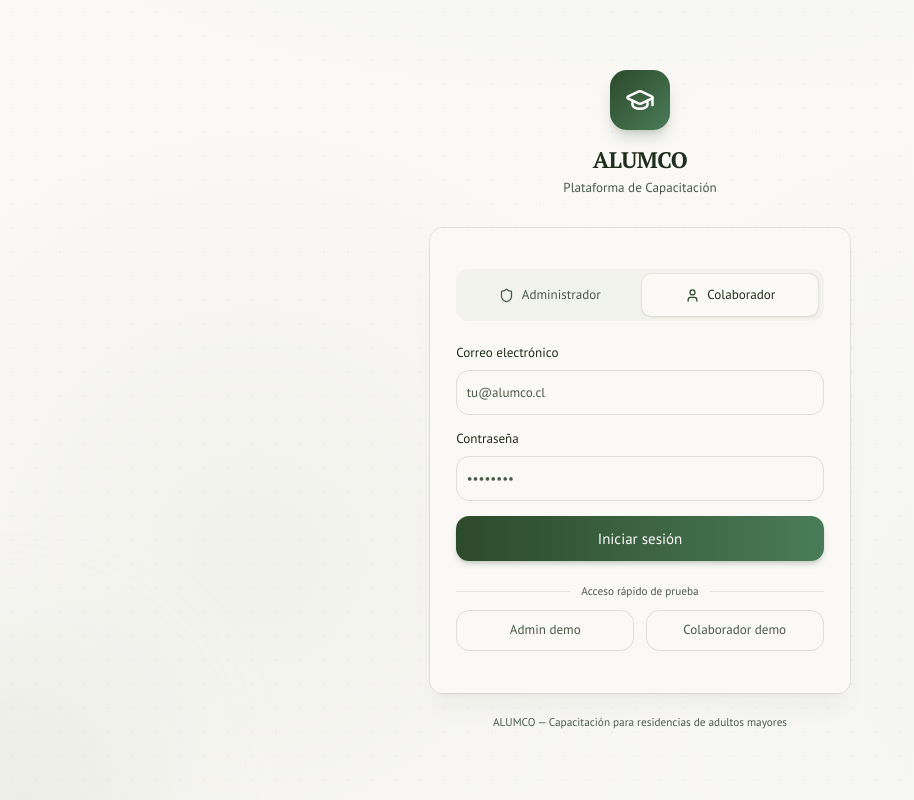
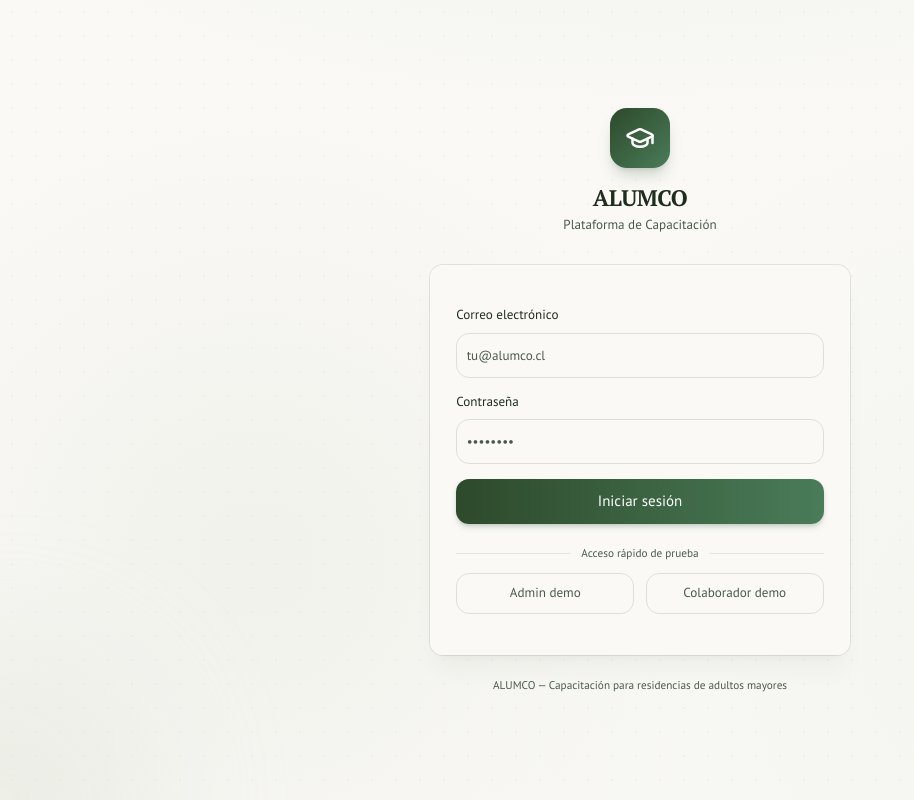
Before and after one commit to boxs21/alumco, a Next.js app: page /login in a window 1280 px wide. Shown: the whole page, without its empty margins (0-914 px from the left). Built offline with nearby package versions, Linux system fonts and the light colour scheme; no server answers.

Commit message:
fix: remove role selector, auto-detect role from profiles with metadata fallback

```diff
--- a/app/(auth)/login/page.tsx
+++ b/app/(auth)/login/page.tsx
@@ -6,28 +6,39 @@ import { Card, CardContent } from "@/components/ui/card";
 import { Input } from "@/components/ui/input";
 import { Label } from "@/components/ui/label";
 import FormError from "@/components/ui/form-error";
-import { GraduationCap, Shield, User } from "lucide-react";
+import { GraduationCap } from "lucide-react";
 import { createClient } from "@/lib/supabase";
 import type { SupabaseClient } from "@supabase/supabase-js";
 
-type RoleTab = "admin" | "collaborator";
-
-async function resolveRoleRedirect(
-  supabase: SupabaseClient,
-  userId: string
-): Promise<string | null> {
+// Tries multiple strategies to resolve the role, falling back to /portal.
+// The proxy enforces role-based access, so /portal is a safe default.
+async function resolveRedirect(supabase: SupabaseClient, userId: string): Promise<string> {
+  // 1. Query profiles by id
   const { data, error } = await supabase
     .from("profiles")
     .select("role")
     .eq("id", userId)
     .single();
 
-  if (error || !data?.role) {
-    console.error("[login] profiles query failed:", error?.message);
-    return null;
+  if (!error && data?.role) {
+    return data.role === "ADMIN" ? "/admin/dashboard" : "/portal";
   }
 
-  return data.role === "ADMIN" ? "/admin/dashboard" : "/portal";
+  console.warn("[login] profiles.id query failed:", error?.message, "— trying user_metadata");
+
+  // 2. Fallback: check user_metadata / app_metadata (set via Supabase Auth hooks)
+  const { data: { user } } = await supabase.auth.getUser();
+  const metaRole =
+    (user?.user_metadata?.role as string | undefined) ??
+    (user?.app_metadata?.role as string | undefined);
+
+  if (metaRole) {
+    return metaRole === "ADMIN" ? "/admin/dashboard" : "/portal";
+  }
+
+  // 3. Default — proxy will redirect if role doesn't match the route
+  console.warn("[login] role not found in metadata either, defaulting to /portal");
+  return "/portal";
 }
 
 interface FormErrors {
@@ -38,7 +49,6 @@ interface FormErrors {
 
 export default function LoginPage() {
   const router = useRouter();
-  const [role, setRole] = useState<RoleTab>("collaborator");
   const [email, setEmail] = useState("");
   const [password, setPassword] = useState("");
   const [errors, setErrors] = useState<FormErrors>({});
@@ -46,33 +56,29 @@ export default function LoginPage() {
 
   function validateForm(): boolean {
     const newErrors: FormErrors = {};
-
     if (!email.trim()) {
       newErrors.email = "El correo electrónico es requerido";
     } else if (!email.includes("@")) {
       newErrors.email = "Por favor ingresa un correo válido";
     }
-
     if (!password.trim()) {
       newErrors.password = "La contraseña es requerida";
     } else if (password.length < 6) {
       newErrors.password = "La contraseña debe tener al menos 6 caracteres";
     }
-
     setErrors(newErrors);
     return Object.keys(newErrors).length === 0;
   }
 
-  async function handleLogin(e: React.FormEvent) {
-    e.preventDefault();
-
-    if (!validateForm()) return;
-
+  async function signIn(emailVal: string, passwordVal: string) {
     setLoading(true);
     setErrors({});
 
     const supabase = createClient();
-    const { data, error } = await supabase.auth.signInWithPassword({ email, password });
+    const { data, error } = await supabase.auth.signInWithPassword({
+      email: emailVal,
+      password: passwordVal,
+    });
 
     if (error || !data.user) {
       setErrors({ general: "Correo o contraseña incorrectos" });
@@ -80,41 +86,14 @@ export default function LoginPage() {
       return;
     }
 
-    const redirect = await resolveRoleRedirect(supabase, data.user.id);
-    if (!redirect) {
-      setErrors({ general: "No se pudo determinar tu rol. Contacta al administrador." });
-      setLoading(false);
-      return;
-    }
+    const redirect = await resolveRedirect(supabase, data.user.id);
     router.push(redirect);
   }
 
-  async function handleDemoLogin(demoRole: RoleTab) {
-    setLoading(true);
-    setErrors({});
-
-    const demoEmail = demoRole === "admin" ? "valentina@alumco.cl" : "maria@alumco.cl";
-    const demoPassword = demoRole === "admin" ? "demo123456" : "demo123456";
-
-    const supabase = createClient();
-    const { data, error } = await supabase.auth.signInWithPassword({
-      email: demoEmail,
-      password: demoPassword,
-    });
-
-    if (error || !data.user) {
-      setErrors({ general: "Cuenta demo no disponible" });
-      setLoading(false);
-      return;
-    }
-
-    const redirect = await resolveRoleRedirect(supabase, data.user.id);
-    if (!redirect) {
-      setErrors({ general: "No se pudo determinar tu rol. Contacta al administrador." });
-      setLoading(false);
-      return;
-    }
-    router.push(redirect);
+  async function handleLogin(e: React.FormEvent) {
+    e.preventDefault();
+    if (!validateForm()) return;
+    await signIn(email, password);
   }
 
   return (
@@ -135,35 +114,6 @@ export default function LoginPage() {
 
         <Card className="border-[#dde0d4]/80 shadow-xl shadow-[#1e2d1c]/[0.04] animate-fade-in-up stagger-2 backdrop-blur-sm bg-[#faf9f6]/95">
           <CardContent className="p-7 space-y-6">
-            {/* Role Toggle */}
-            <div className="flex rounded-xl bg-[#f0f2eb]/80 p-1.5 gap-1">
-              <button
-                type="button"
-                onClick={() => setRole("admin")}
-                className={`flex-1 flex items-center justify-center gap-2 rounded-lg py-3 text-sm font-medium transition-all duration-200 ${
-                  role === "admin"
-                    ? "bg-[#faf9f6] text-[#1e2d1c] shadow-sm ring-1 ring-[#dde0d4]/60"
-                    : "text-[#7d8471] hover:text-[#1e2d1c]"
-                }`}
-              >
-                <Shield className={`h-4 w-4 ${role === "admin" ? "text-[#2d4a2b]" : ""}`} />
-                Administrador
-              </button>
-              <button
-                type="button"
-                onClick={() => setRole("collaborator")}
-                className={`flex-1 flex items-center justify-center gap-2 rounded-lg py-3 text-sm font-medium transition-all duration-200 ${
-                  role === "collaborator"
-                    ? "bg-[#faf9f6] text-[#1e2d1c] shadow-sm ring-1 ring-[#dde0d4]/60"
-                    : "text-[#7d8471] hover:text-[#1e2d1c]"
-                }`}
-              >
-                <User className={`h-4 w-4 ${role === "collaborator" ? "text-[#2d4a2b]" : ""}`} />
-                Colaborador
-              </button>
-            </div>
-
-            {/* Form */}
             <form onSubmit={handleLogin} className="space-y-4">
               {errors.general && (
                 <FormError id="general-error">{errors.general}</FormError>
@@ -235,7 +185,7 @@ export default function LoginPage() {
                 <button
                   type="button"
                   disabled={loading}
-                  onClick={() => handleDemoLogin("admin")}
+                  onClick={() => signIn("valentina@alumco.cl", "demo123456")}
                   className="h-11 rounded-xl border border-[#dde0d4] bg-[#faf9f6] text-sm font-medium text-[#7d8471] hover:bg-[#f0f2eb]/60 hover:border-[#a4ac86] transition-all duration-200 active:scale-[0.98] disabled:opacity-60 disabled:cursor-not-allowed"
                 >
                   Admin demo
@@ -243,7 +193,7 @@ export default function LoginPage() {
                 <button
                   type="button"
                   disabled={loading}
-                  onClick={() => handleDemoLogin("collaborator")}
+                  onClick={() => signIn("maria@alumco.cl", "demo123456")}
                   className="h-11 rounded-xl border border-[#dde0d4] bg-[#faf9f6] text-sm font-medium text-[#7d8471] hover:bg-[#f0f2eb]/60 hover:border-[#a4ac86] transition-all duration-200 active:scale-[0.98] disabled:opacity-60 disabled:cursor-not-allowed"
                 >
                   Colaborador demo
```
